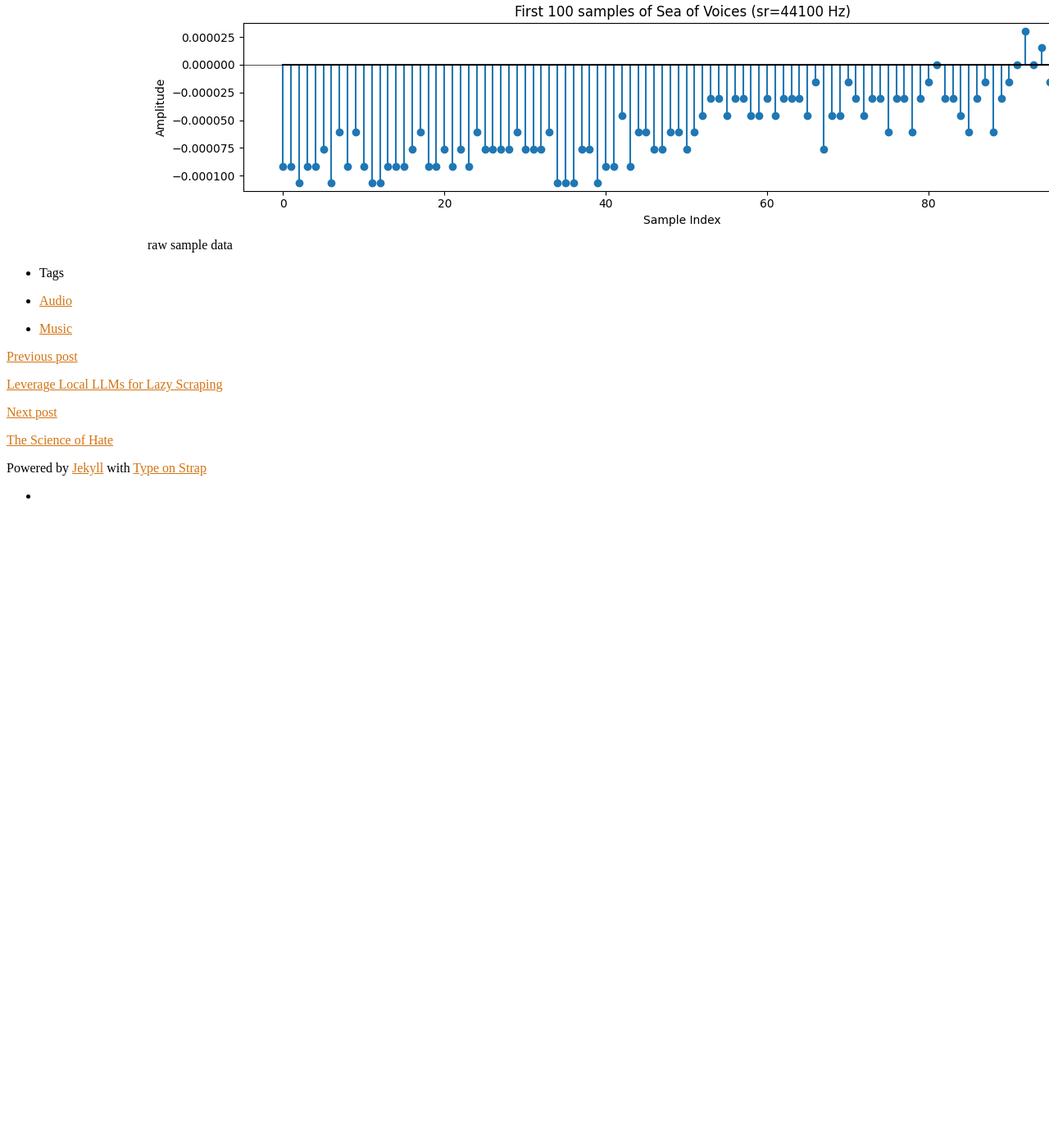
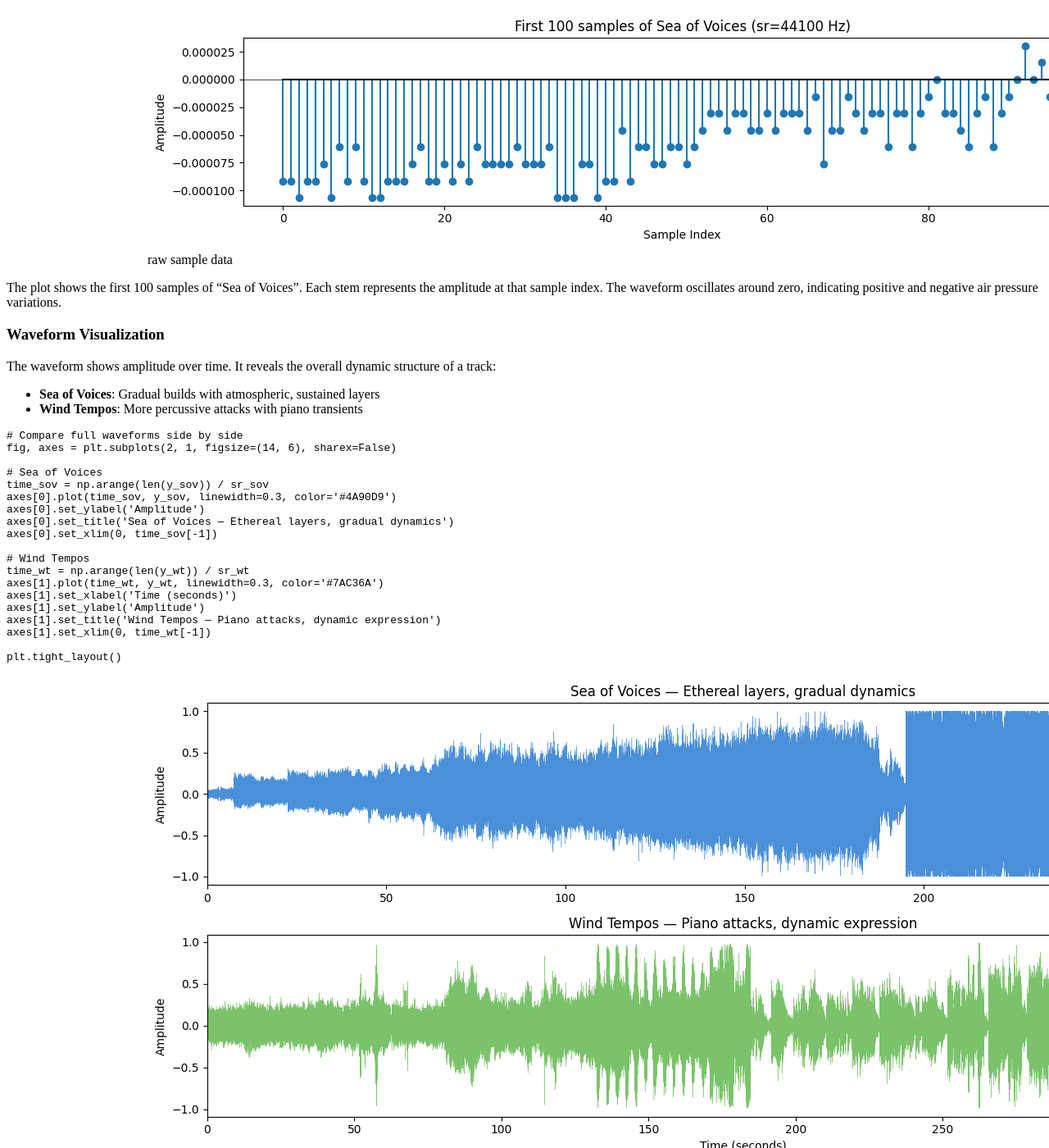
Before and after one commit to oddmayo/oddmayo.github.io, a Jekyll site: the page built from _posts/2025-11-01-Audio-Analysis.md, in a window 1280 px wide and 1400 px high, scrolled down 3554 px. Shown: the whole window at 82% size. Built offline with Jekyll 4.4.1, drawn with Linux system fonts in a browser that asks for light colours; comment, search, counter and statistics services are not loaded; before the commit the page ends 4184 px from its top, so only the background shows below that; some of the changed text lies outside the part shown.

Commit message:
waveform no excerpts yet

````diff
--- a/_posts/2025-11-01-Audio-Analysis.md
+++ b/_posts/2025-11-01-Audio-Analysis.md
@@ -1,7 +1,7 @@
 ---
 layout: post
 toc: true
-title: Audio Analysis - How Porter Robinson rewired my brain
+title: Audio Analysis - How Porter Robinson Rewired my Brain
 author: oddmayo
 feature-img: "assets/img/feature-img/hawk.jpg"
 thumbnail: "assets/img/thumbnails/feature-img/hawk.jpg"
@@ -173,3 +173,45 @@ plt.tight_layout()
 <div style="max-width:1000px; margin:auto;">
   {% include aligner.html images="posts/audio/sea-samples.png" column=1 caption="raw sample data" %}
 </div>
+
+The plot shows the first 100 samples of "Sea of Voices". Each stem represents the amplitude at that sample index. The waveform oscillates around zero, indicating positive and negative air pressure variations.
+
+# Waveform Visualization
+
+The waveform shows amplitude over time. It reveals the overall dynamic structure of a track:
+- **Sea of Voices**: Gradual builds with atmospheric, sustained layers
+- **Wind Tempos**: More percussive attacks with piano transients
+
+``` python
+# Compare full waveforms side by side
+fig, axes = plt.subplots(2, 1, figsize=(14, 6), sharex=False)
+
+# Sea of Voices
+time_sov = np.arange(len(y_sov)) / sr_sov
+axes[0].plot(time_sov, y_sov, linewidth=0.3, color='#4A90D9')
+axes[0].set_ylabel('Amplitude')
+axes[0].set_title('Sea of Voices — Ethereal layers, gradual dynamics')
+axes[0].set_xlim(0, time_sov[-1])
+
+# Wind Tempos
+time_wt = np.arange(len(y_wt)) / sr_wt
+axes[1].plot(time_wt, y_wt, linewidth=0.3, color='#7AC36A')
+axes[1].set_xlabel('Time (seconds)')
+axes[1].set_ylabel('Amplitude')
+axes[1].set_title('Wind Tempos — Piano attacks, dynamic expression')
+axes[1].set_xlim(0, time_wt[-1])
+
+plt.tight_layout()
+```
+
+<div style="max-width:1000px; margin:auto;">
+  {% include aligner.html images="posts/audio/waveform.png" column=1 caption="waveform comparison" %}
+</div>
+
+The waveform plots illustrate the contrasting dynamics of the two tracks. "Sea of Voices" shows smooth, flowing amplitude changes, while "Wind Tempos" has sharper peaks corresponding to piano notes.
+
+``` python
+# Listen to excerpts
+# Sea of Voices - the vocal build around 30 seconds
+Audio(data=y_sov[25*sr_sov:35*sr_sov], rate=sr_sov)
+```
````
Also changed, not shown: assets/img/posts/audio/waveform.png (added).
